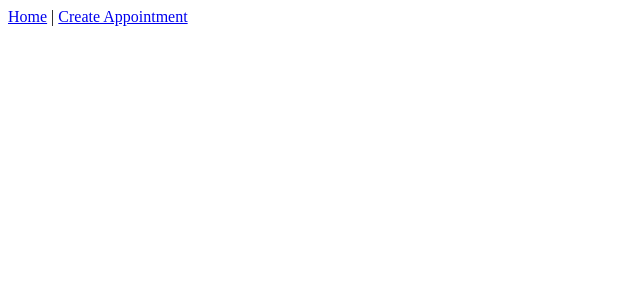
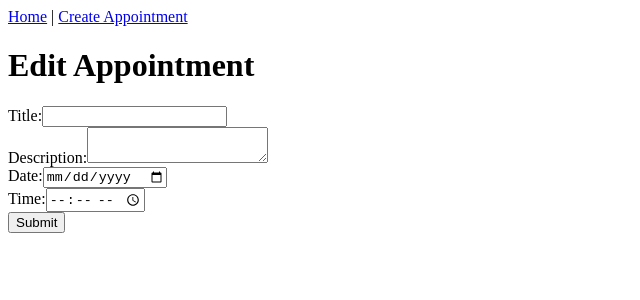
Before and after one commit to NicolasMurphy/appointment_tracker, a React (Vite) app in the folder appointment-tracker-frontend/: page /edit-appointment/1 in a window 1280 px wide. Shown: the top 300 px of the page, without its empty margins (0-640 px from the left). Built offline with nearby package versions, Linux system fonts and the light colour scheme; no server answers.

Commit message:
edit working

```diff
--- a/appointment-tracker-frontend/src/App.tsx
+++ b/appointment-tracker-frontend/src/App.tsx
@@ -2,6 +2,7 @@ import React from 'react';
 import { BrowserRouter as Router, Routes, Route, Link } from 'react-router-dom';
 import AppointmentList from './AppointmentList';
 import AppointmentForm from './AppointmentForm';
+import EditAppointmentForm from './EditAppointmentForm';
 
 function App() {
   return (
@@ -13,6 +14,7 @@ function App() {
         <Routes>
           <Route path="/" element={<AppointmentList />} />
           <Route path="/create-appointment" element={<AppointmentForm />} />
+          <Route path="/edit-appointment/:id" element={<EditAppointmentForm />} />
         </Routes>
       </div>
     </Router>
--- a/appointment-tracker-frontend/src/AppointmentList.tsx
+++ b/appointment-tracker-frontend/src/AppointmentList.tsx
@@ -1,4 +1,5 @@
 import React, { useEffect, useState } from 'react';
+import { Link } from 'react-router-dom';
 
 type Appointment = {
   id: number;
@@ -65,6 +66,7 @@ const AppointmentList: React.FC = () => {
             <p>{appointment.date}</p>
             {/* Add more details here */}
             <button onClick={() => deleteAppointment(appointment.id)}>Delete</button>
+            <Link to={`/edit-appointment/${appointment.id}`} >Edit Appointment</Link>
           </div>
         ))
       ) : (
--- /dev/null
+++ b/appointment-tracker-frontend/src/EditAppointmentForm.tsx
@@ -0,0 +1,100 @@
+import React, { useState, useEffect } from 'react';
+import { useNavigate, useParams } from 'react-router-dom';
+
+const EditAppointmentForm: React.FC = () => {
+  const navigate = useNavigate();
+  const { id } = useParams<{ id: string }>();
+  const [title, setTitle] = useState('');
+  const [description, setDescription] = useState('');
+  const [date, setDate] = useState('');
+  const [time, setTime] = useState('');
+
+  useEffect(() => {
+    const fetchAppointmentData = async () => {
+      try {
+        const response = await fetch(`http://localhost:8000/api/get-appointment.php?id=${id}`);
+        if (!response.ok) {
+          throw new Error('Network response was not ok');
+        }
+        const data = await response.json();
+        setTitle(data.title);
+        setDescription(data.description);
+        setDate(data.date);
+        setTime(data.time);
+      } catch (error) {
+        console.error('Fetch error:', error);
+      }
+    };
+
+    if (id) {
+      fetchAppointmentData();
+    }
+  }, [id]);
+
+  const handleSubmit = async (event: React.FormEvent) => {
+    event.preventDefault();
+
+    try {
+      const response = await fetch('http://localhost:8000/api/edit.php', {
+        method: 'POST',
+        headers: {
+          'Content-Type': 'application/json',
+        },
+        body: JSON.stringify({ id, title, description, date, time }),
+      });
+
+      if (!response.ok) {
+        throw new Error('Network response was not ok');
+      }
+
+      navigate('/');
+    } catch (error) {
+      console.error('Error:', error);
+    }
+  };
+
+  return (
+    <div>
+      <h1>Edit Appointment</h1>
+      <form onSubmit={handleSubmit}>
+        <div>
+          <label>Title:</label>
+          <input
+            type="text"
+            value={title}
+            onChange={(e) => setTitle(e.target.value)}
+            required
+          />
+        </div>
+        <div>
+          <label>Description:</label>
+          <textarea
+            value={description}
+            onChange={(e) => setDescription(e.target.value)}
+          />
+        </div>
+        <div>
+          <label>Date:</label>
+          <input
+            type="date"
+            value={date}
+            onChange={(e) => setDate(e.target.value)}
+            required
+          />
+        </div>
+        <div>
+          <label>Time:</label>
+          <input
+            type="time"
+            value={time}
+            onChange={(e) => setTime(e.target.value)}
+            required
+          />
+        </div>
+        <button type="submit">Submit</button>
+      </form>
+    </div>
+  );
+};
+
+export default EditAppointmentForm;
```
Also changed, not shown: 2 other files (tests, documents, lock files or other folders).
